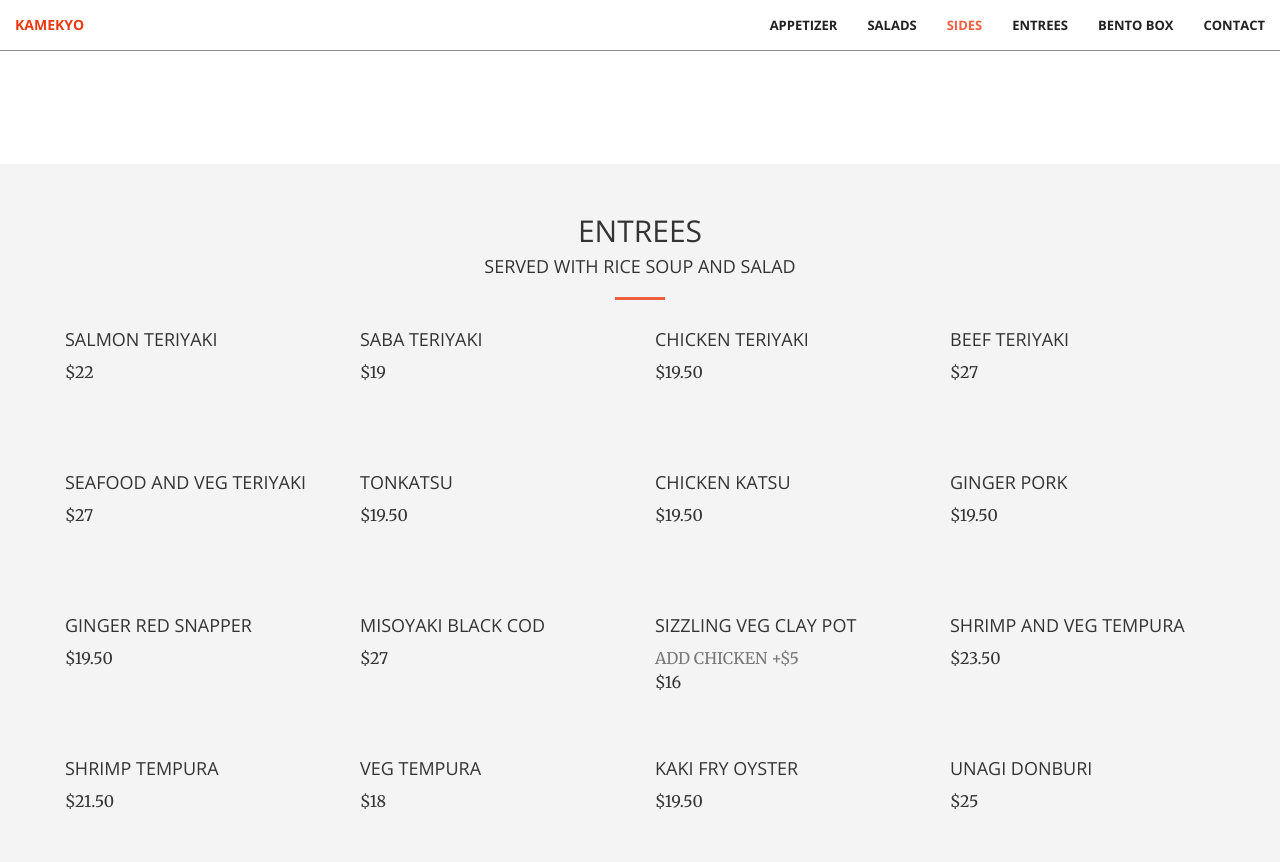
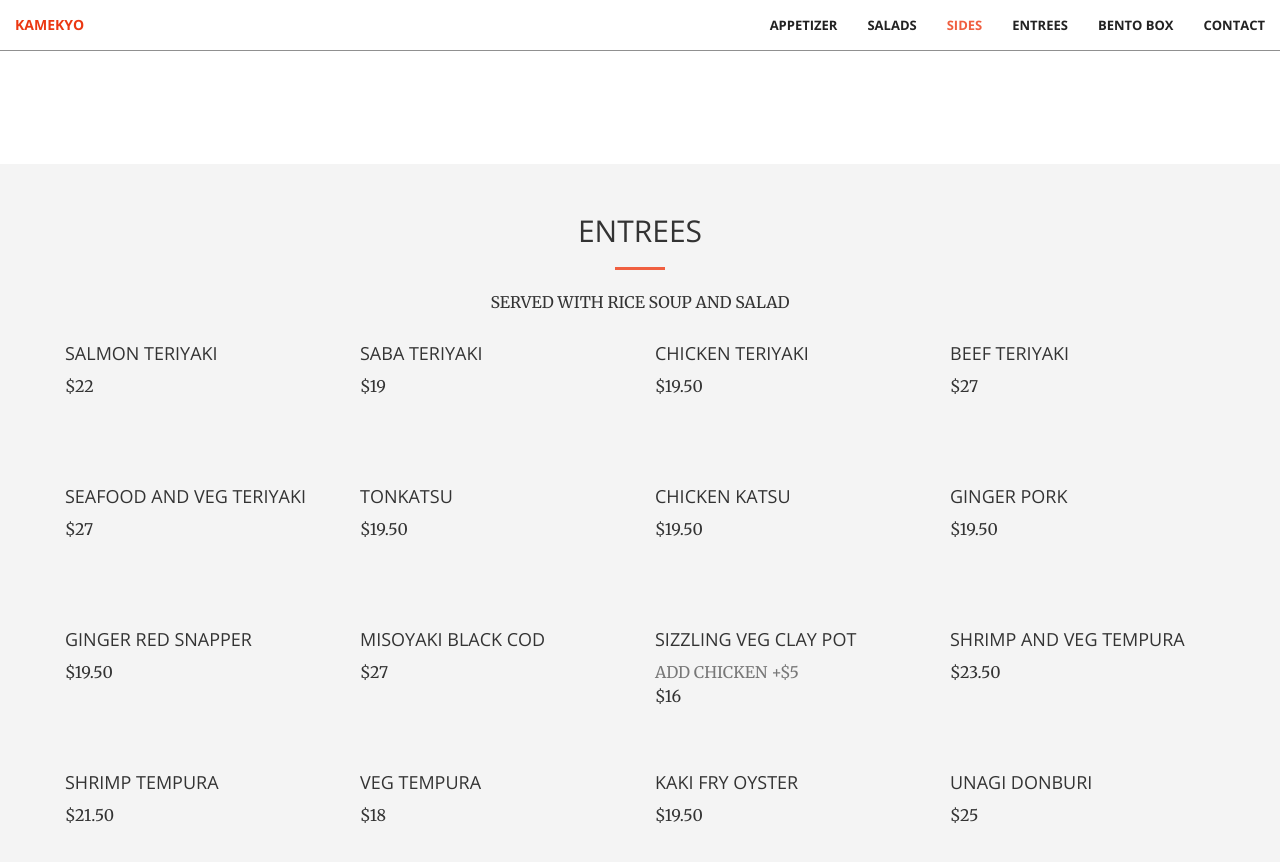
Before and after one commit to CyrusLiang/kamekyo, a Jekyll site: the page built from index.html, in a window 1280 px wide and 900 px high, scrolled down 2551 px. Shown: the top 862 px of the window. Built offline with Jekyll 4.4.1, drawn with Linux system fonts in a browser that asks for light colours.

Commit message:
Update section description

```diff
--- a/_includes/bentobox.html
+++ b/_includes/bentobox.html
@@ -3,9 +3,9 @@
         <div class="row">
             <div class="col-lg-12 text-center">
                 <h2 class="section-heading">Bento Box</h2>
-                <h4>Two Items $25 or Three Items $30</h3>
-                <h4>Served with rice soup and salad</h3>
                 <hr class="primary">
+                <p>Two Items $25 or Three Items $30</p>
+                <p>Served with rice soup and salad</p>
             </div>
         </div>
     </div>
--- a/_includes/entrees.html
+++ b/_includes/entrees.html
@@ -3,8 +3,8 @@
         <div class="row">
             <div class="col-lg-12 text-center">
                 <h2 class="section-heading">Entrees</h2>
-                <h4>Served with rice soup and salad</h2>
                 <hr class="primary">
+                <p>Served with rice soup and salad</p>
             </div>
         </div>
     </div>
```
